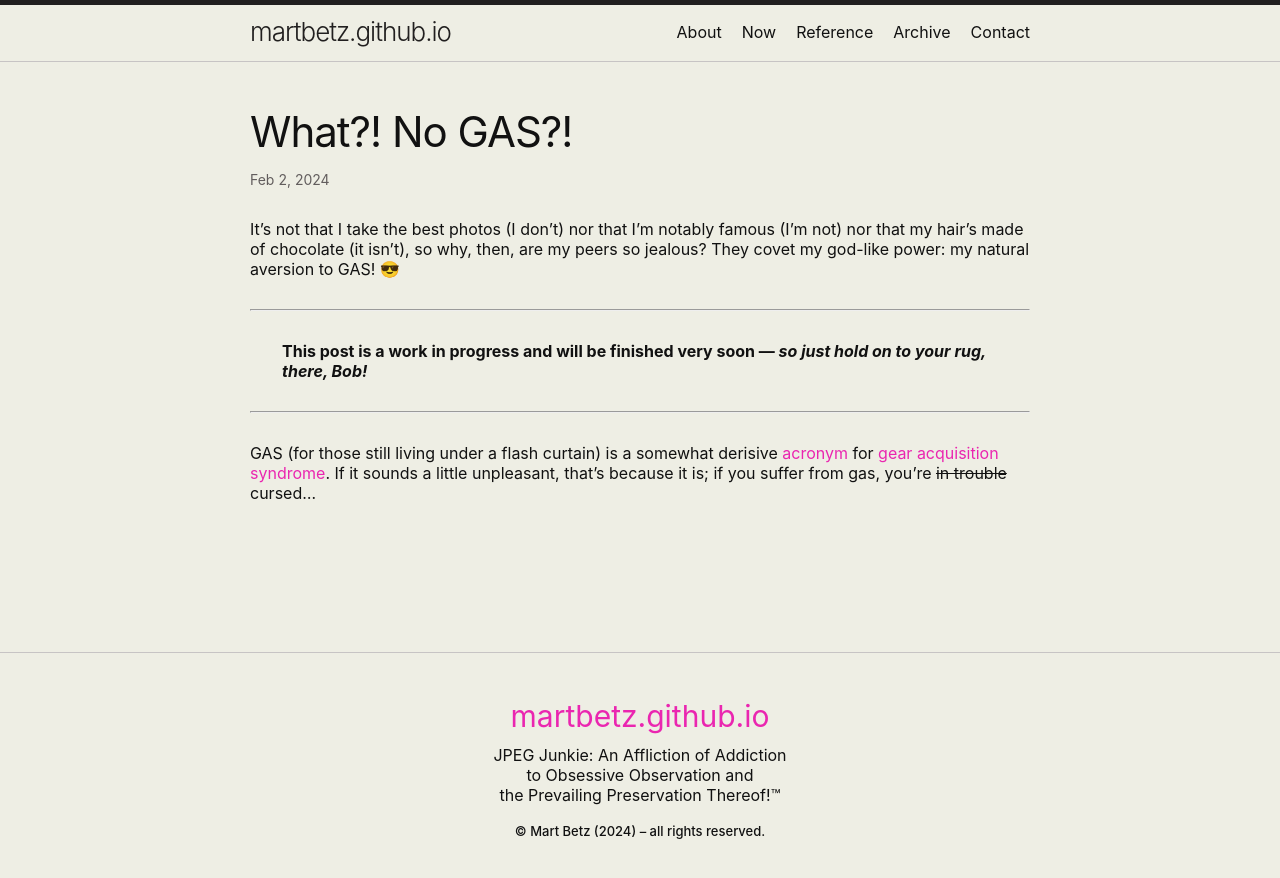
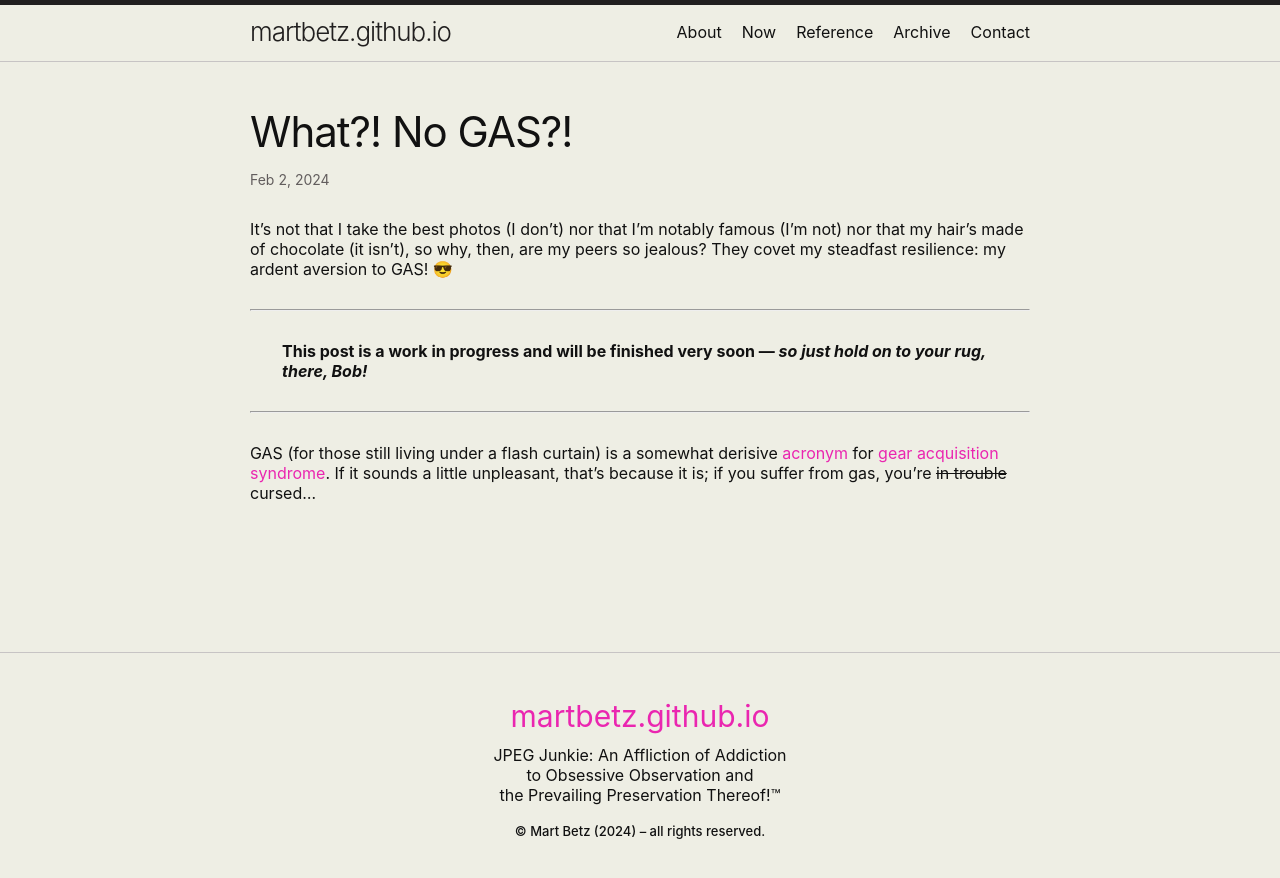
Before and after one commit to martbetz/martbetz.github.io, a Jekyll site: the page built from _posts/2024-02-02-what-no-gas.md, in a window 1280 px wide. Shown: the top 878 px of the page. Built offline with Jekyll 4.4.1, drawn with Linux system fonts in a browser that asks for light colours.

Commit message:
Update 2024-02-02-what-no-gas.md

```diff
--- a/_posts/2024-02-02-what-no-gas.md
+++ b/_posts/2024-02-02-what-no-gas.md
@@ -4,7 +4,7 @@
 caterories: article photography gear
 ---
 
-It's not that I take the best photos (I don't) nor that I'm notably famous (I'm not) nor that my hair's made of chocolate (it isn't), so why, then, are my peers so jealous? They covet my god-like power: my natural aversion to GAS! 😎
+It's not that I take the best photos (I don't) nor that I'm notably famous (I'm not) nor that my hair's made of chocolate (it isn't), so why, then, are my peers so jealous? They covet my steadfast resilience: my ardent aversion to GAS! 😎
 
 <hr><p><span style="display:block; margin-left:2em; margin-right:2em">
 <b>This post is a work in progress and will be finished very soon — <i>so just hold on to your rug, there, Bob!</i></b><hr>
```
